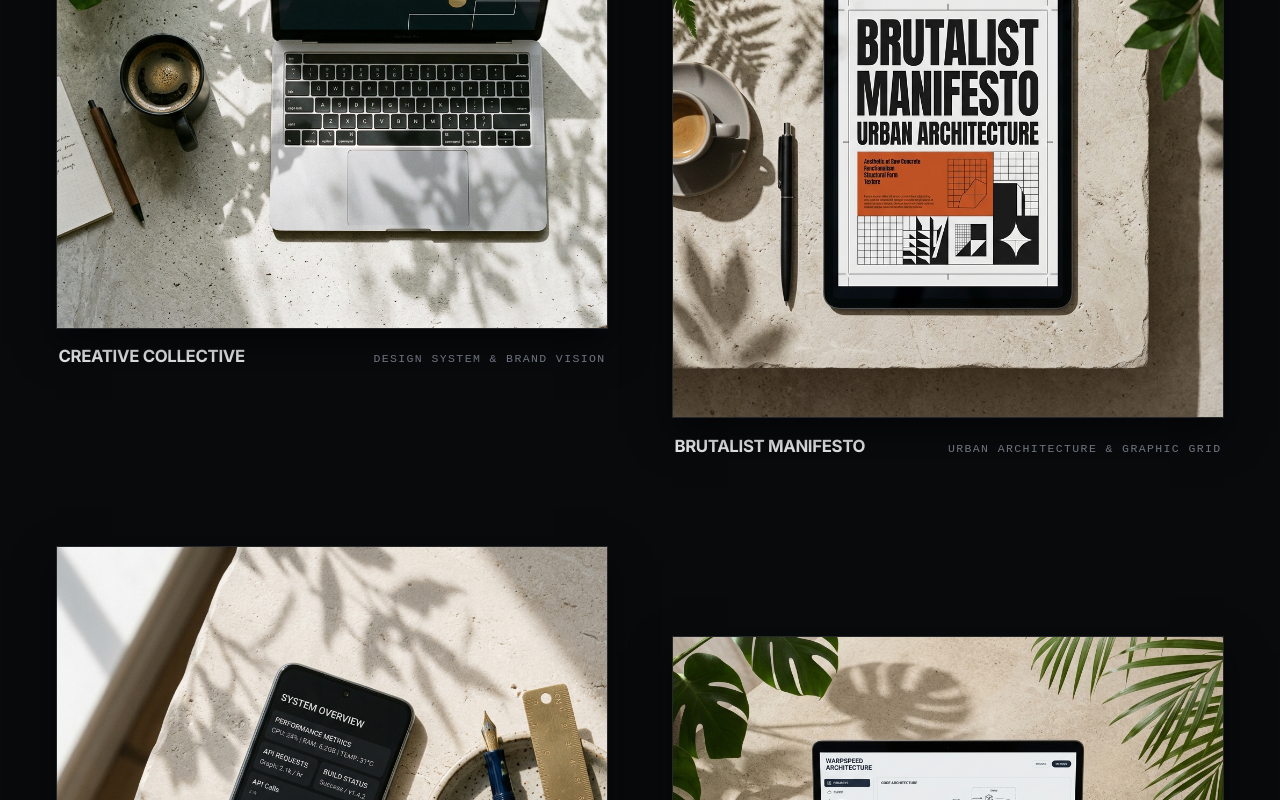
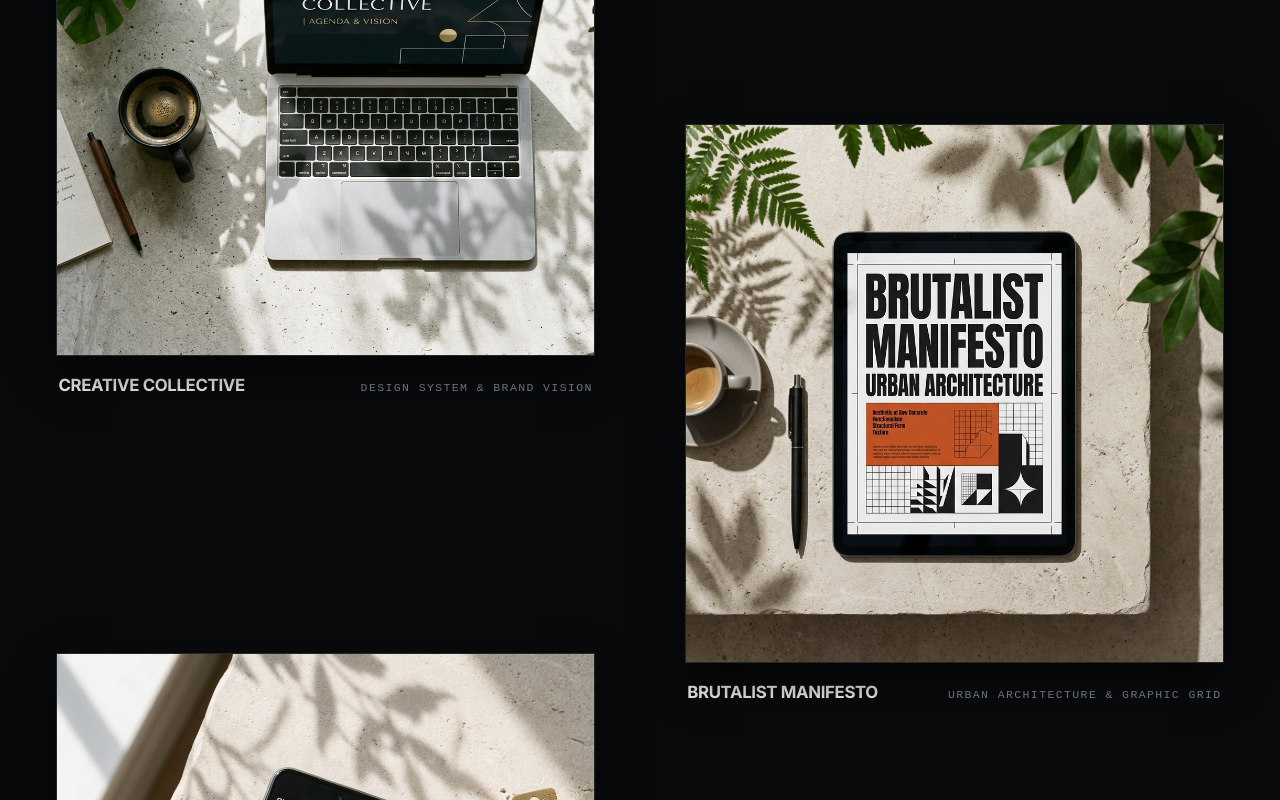
Before and after one commit to dilshandevxx/dilshan-personal-portfolio, a Next.js app: page / in a window 1280 px wide. Shown: the part 1720-2520 px from the top of the page. Built offline with nearby package versions, Linux system fonts and the light colour scheme; a web font is replaced by a local one.

Commit message:
feat: increase top-to-bottom spacing between projects and recalibrate dual-column stagger

```diff
--- a/src/components/cover/sections/SelectedWork.module.css
+++ b/src/components/cover/sections/SelectedWork.module.css
@@ -1,19 +1,19 @@
-/* Projects Section (Staggered 2-Column Grid with SQUARE Corners) */
+/* Projects Section (Spacious Staggered Exhibition Layout) */
 .projectsSection {
   background-color: #090a0c;
-  padding: 7rem 3.5rem 8rem;
+  padding: 8.5rem 3.5rem 12rem;
   position: relative;
   border-top: 1px solid rgba(255, 255, 255, 0.06);
 }
 
 @media (max-width: 900px) {
   .projectsSection {
-    padding: 5rem 1.75rem 6rem;
+    padding: 5.5rem 1.75rem 7rem;
   }
 }
 
 .container {
-  max-width: 1280px;
+  max-width: 1360px;
   margin: 0 auto;
 }
 
@@ -22,12 +22,12 @@
   display: flex;
   align-items: center;
   justify-content: flex-start;
-  margin-bottom: 4rem;
+  margin-bottom: 5rem;
 }
 
 @media (max-width: 768px) {
   .header {
-    margin-bottom: 2.75rem;
+    margin-bottom: 3rem;
   }
 }
 
@@ -46,28 +46,41 @@
   margin: 0;
 }
 
-/* Staggered 2-Column Grid matching reference */
-.grid {
+/* Dual Column Staggered Container matching reference */
+.editorialStaggerContainer {
   display: grid;
   grid-template-columns: repeat(2, 1fr);
-  column-gap: clamp(2.5rem, 5vw, 4.5rem);
-  row-gap: 5.5rem;
-  align-items: start;
+  column-gap: clamp(3.5rem, 7vw, 7.5rem);
+  width: 100%;
 }
 
-/* Editorial Stagger: Right column is offset downwards */
-.projectCard:nth-child(even) {
-  margin-top: clamp(3.5rem, 7vw, 6.5rem);
+/* Left Column: starts at top */
+.columnLeft {
+  display: flex;
+  flex-direction: column;
+  gap: clamp(12rem, 20vw, 22rem); /* Expansive vertical breathing room between projects */
+  width: 100%;
+}
+
+/* Right Column: offset downwards for authentic editorial stagger */
+.columnRight {
+  display: flex;
+  flex-direction: column;
+  gap: clamp(12rem, 20vw, 22rem); /* Expansive vertical breathing room between projects */
+  padding-top: clamp(14rem, 24vw, 26rem); /* Staggers right cards so top aligns near bottom of left cards */
+  width: 100%;
 }
 
 @media (max-width: 820px) {
-  .grid {
+  .editorialStaggerContainer {
     grid-template-columns: 1fr;
-    gap: 3.5rem;
+    gap: 4.5rem;
   }
 
-  .projectCard:nth-child(even) {
-    margin-top: 0;
+  .columnLeft,
+  .columnRight {
+    gap: 4.5rem;
+    padding-top: 0;
   }
 }
 
@@ -76,12 +89,13 @@
   display: flex;
   flex-direction: column;
   border-radius: 0; /* Strictly SQUARE corners */
+  width: 100%;
 }
 
 .cardLink {
   display: flex;
   flex-direction: column;
-  gap: 1.15rem;
+  gap: 1.25rem;
   text-decoration: none;
   color: inherit;
   cursor: pointer;
@@ -96,14 +110,14 @@
   overflow: hidden;
   background-color: #121418;
   border: 1px solid rgba(255, 255, 255, 0.08);
-  box-shadow: 0 16px 36px rgba(0, 0, 0, 0.55);
+  box-shadow: 0 18px 40px rgba(0, 0, 0, 0.6);
   transition: transform 0.5s cubic-bezier(0.16, 1, 0.3, 1), border-color 0.4s ease, box-shadow 0.4s ease;
 }
 
 .cardLink:hover .imageCanvas {
-  transform: translateY(-3px);
-  border-color: rgba(255, 255, 255, 0.24);
-  box-shadow: 0 24px 48px rgba(0, 0, 0, 0.75);
+  transform: translateY(-4px);
+  border-color: rgba(255, 255, 255, 0.28);
+  box-shadow: 0 28px 56px rgba(0, 0, 0, 0.85);
 }
 
 .image {
@@ -151,7 +165,7 @@
 
 /* CTA Wrapper */
 .ctaWrapper {
-  margin-top: 6rem;
+  margin-top: clamp(8rem, 14vw, 15rem);
   display: flex;
   justify-content: center;
 }
--- a/src/components/cover/sections/SelectedWork.tsx
+++ b/src/components/cover/sections/SelectedWork.tsx
@@ -15,7 +15,7 @@ interface ProjectItem {
   slug: string;
 }
 
-const PROJECTS: ProjectItem[] = [
+const PROJECTS_LEFT: ProjectItem[] = [
   {
     id: "creative-collective",
     name: "Creative Collective",
@@ -25,20 +25,23 @@ const PROJECTS: ProjectItem[] = [
     slug: "creative-collective",
   },
   {
+    id: "cloudwatch-telemetry",
+    name: "CloudWatch Telemetry",
+    category: "Distributed Systems & Telemetry",
+    image: "/images/project_analytics.jpg",
+    description: "Real-time telemetry infrastructure and multi-region log monitoring engine.",
+    slug: "cloudwatch",
+  },
+];
+
+const PROJECTS_RIGHT: ProjectItem[] = [
+  {
     id: "brutalist-manifesto",
     name: "Brutalist Manifesto",
     category: "Urban Architecture & Graphic Grid",
     image: "/images/project_brutalist.jpg",
     description: "Typographic exploration and architectural design system for urban spaces.",
     slug: "brutalist-manifesto",
-  },
-  {
-    id: "cloudwatch-telemetry",
-    name: "CloudWatch Telemetry",
-    category: "Distributed Systems & Telemetry",
-    image: "/images/project_analytics.jpg",
-    description: "Real-time telemetry infrastructure and multi-region log monitoring engine.",
-    slug: "cloudwatch",
   },
   {
     id: "warpspeed-protocol",
@@ -61,16 +64,18 @@ export default function SelectedWork() {
           </div>
         </div>
 
-        {/* Staggered Editorial 2-Column Grid matching reference */}
-        <div className={styles.grid}>
-          {PROJECTS.map((item, idx) => (
+        {/* Editorial Staggered Layout matching reference */}
+        <div className={styles.editorialStaggerContainer}>
+          {/* Left Column (starts at y = 0) */}
+          <div className={styles.columnLeft}>
+            {PROJECTS_LEFT.map((item, idx) => (
               <motion.div
                 key={item.id}
                 className={styles.projectCard}
-              initial={{ opacity: 0, y: 35 }}
+                initial={{ opacity: 0, y: 40 }}
                 whileInView={{ opacity: 1, y: 0 }}
                 viewport={{ once: true, margin: "-60px" }}
-              transition={{ duration: 0.65, delay: (idx % 2) * 0.15 }}
+                transition={{ duration: 0.7, delay: idx * 0.15 }}
               >
                 <Link href={`/projects#${item.slug}`} className={styles.cardLink}>
                   {/* 1:1 Square Flatlay Image Canvas (border-radius: 0) */}
@@ -79,8 +84,8 @@ export default function SelectedWork() {
                       src={item.image}
                       alt={item.name}
                       fill
-                    sizes="(max-width: 768px) 100vw, 50vw"
-                    priority={idx < 2}
+                      sizes="(max-width: 820px) 100vw, 46vw"
+                      priority={idx === 0}
                       className={styles.image}
                     />
                   </div>
@@ -95,6 +100,41 @@ export default function SelectedWork() {
             ))}
           </div>
 
+          {/* Right Column (offset downwards for authentic staggered positioning) */}
+          <div className={styles.columnRight}>
+            {PROJECTS_RIGHT.map((item, idx) => (
+              <motion.div
+                key={item.id}
+                className={styles.projectCard}
+                initial={{ opacity: 0, y: 40 }}
+                whileInView={{ opacity: 1, y: 0 }}
+                viewport={{ once: true, margin: "-60px" }}
+                transition={{ duration: 0.7, delay: 0.15 + idx * 0.15 }}
+              >
+                <Link href={`/projects#${item.slug}`} className={styles.cardLink}>
+                  {/* 1:1 Square Flatlay Image Canvas (border-radius: 0) */}
+                  <div className={styles.imageCanvas}>
+                    <Image
+                      src={item.image}
+                      alt={item.name}
+                      fill
+                      sizes="(max-width: 820px) 100vw, 46vw"
+                      priority={idx === 0}
+                      className={styles.image}
+                    />
+                  </div>
+
+                  {/* Clean Minimal Metadata below image */}
+                  <div className={styles.cardMeta}>
+                    <h3 className={styles.projectName}>{item.name}</h3>
+                    <span className={styles.projectCategory}>{item.category}</span>
+                  </div>
+                </Link>
+              </motion.div>
+            ))}
+          </div>
+        </div>
+
         {/* Clean Rectangular [Talk Today] Style Button */}
         <div className={styles.ctaWrapper}>
           <Link href="/projects" className={styles.talkButton}>
```
Lines whose indentation alone changed are shown as unchanged.
